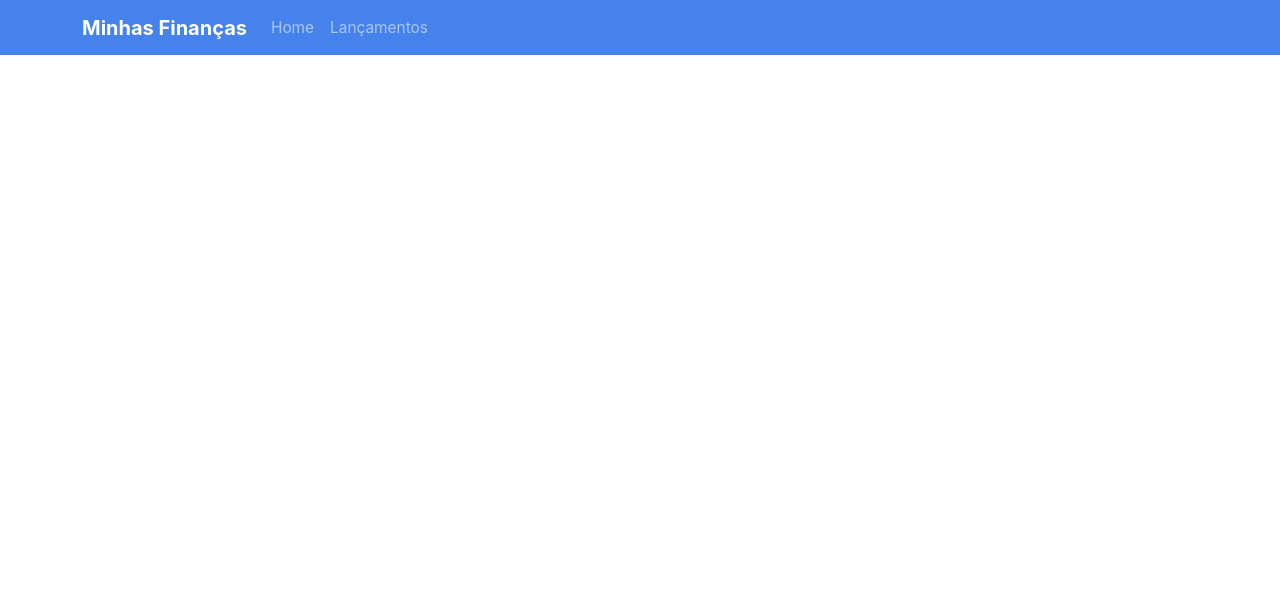
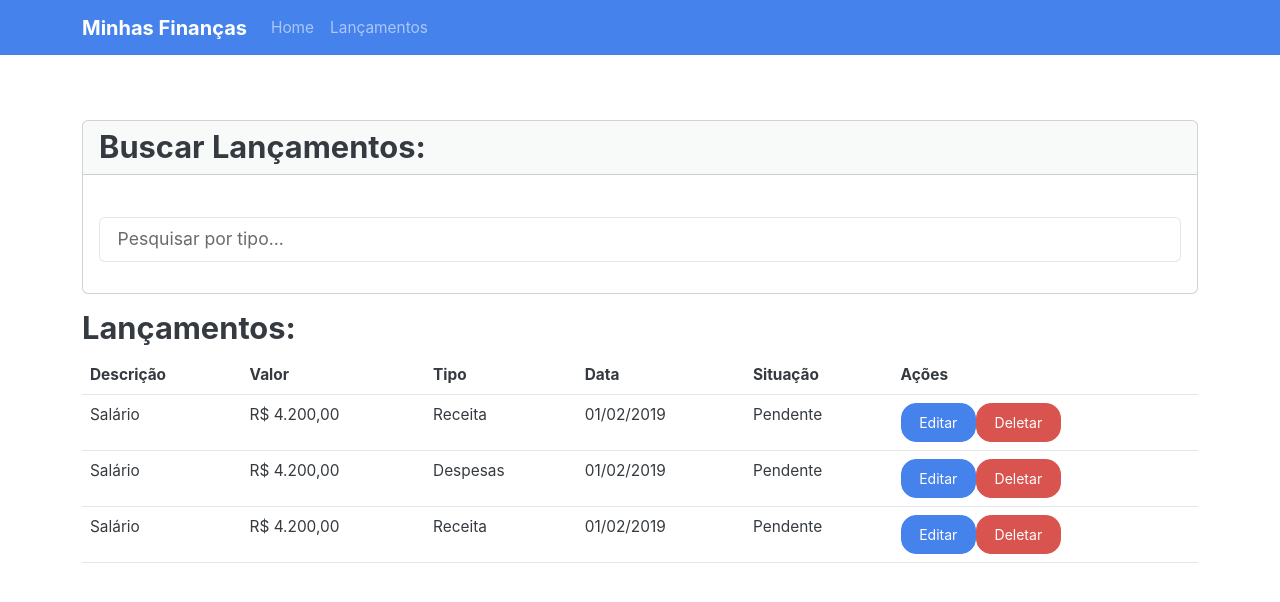
Before and after one commit to costaowillian/financial-organizer, a React (Create React App) app in the folder client/my-finances/: page /lancamentos in a window 1280 px wide. Shown: the top 602 px of the page. Built offline with nearby package versions, Linux system fonts and the light colour scheme.

Commit message:
feat: add releases conponent view

```diff
--- a/client/my-finances/src/main/routes.js
+++ b/client/my-finances/src/main/routes.js
@@ -5,6 +5,7 @@ import NavBar from "../components/navbar";
 const Login = lazy(() => import('../views/login'));
 const Cadastrar = lazy(() => import('../views/cadastrar'));
 const Home = lazy(() => import('../views/home'));
+const Lancamentos = lazy(() => import('../views/lancamentos/lancamentos'));
 
 function Router() {
     return (
@@ -15,6 +16,7 @@ function Router() {
                     <Route path="/" element={<Home />} />
                     <Route path="/login" element={<Login />} />
                     <Route path="/cadastrar" element={<Cadastrar />} />
+                    <Route path="/lancamentos" element={<Lancamentos />} />
                 </Routes>
             </Suspense>
         </BrowserRouter>
--- a/client/my-finances/src/views/cadastrar.js
+++ b/client/my-finances/src/views/cadastrar.js
@@ -3,6 +3,8 @@ import Card from "../components/card";
 import FormGroup from "../components/form-group";
 
 import { useNavigate } from "react-router-dom";
+import authService from "../services/authServices";
+import { mensagemError } from "../components/toastr";
 
 const Cadastrar = () => {
 
@@ -13,9 +15,60 @@ const Cadastrar = () => {
     const [senha, setSenha] = useState('');
     const [senhaConfirm, setSenhaConfirm] = useState('');
 
-    const enviar = (event) => {
+    const valida = () => {
+        if(nome.length == 0) {
+            mensagemError("Nome não pode ser vazio");
+            return false;
+        }
+        else if(email.length == 0 || !email.includes("@")) {
+            mensagemError("Digite um e-mail válida");
+            return false;
+        }
+        else if(senha.length == 0 || senha.length > 6) {
+            mensagemError("Digite uma senha válida");
+            return false;
+        }
+        else if(senhaConfirm.length == 0) {
+            mensagemError("Campom de confirmação não pode ser vazio!");
+            return;
+        } else if(senha !== senhaConfirm) {
+            mensagemError("A senha de confirmação deve ser a mesma do campo senha");
+            return false;
+        }
+        else {
+        return true;
+
+        }
+    }
+
+    const enviar = async (event) => {
         event.preventDefault();
-        console.log({ nome, email, senha, senhaConfirm });
+
+        if(!valida()) {
+            return;
+        }
+
+        let credentials = JSON.stringify({
+            "name": nome,
+            "email": email,
+            "password": senha,
+            "permissions": [ 1 ]
+        });
+
+        try {
+            const response = await authService.cadastrar(credentials);
+            if(response) {
+                navigate("/login");
+            }
+        } catch (e) {
+            if (e.response && e.response.data && e.response.data.message === 'E-mail already registered!') {
+                mensagemError("Já existe uma conta com esse E-mail ");
+            }
+
+            if(e.status == 403 || e.status == 500) {
+                mensagemError("Falha ao entrar, por favor tente novamente!");
+            }
+        }
     }
 
     return (
--- /dev/null
+++ b/client/my-finances/src/views/lancamentos/lancamentos.js
@@ -0,0 +1,71 @@
+import React, { useState } from 'react';
+import Card from '../../components/card';
+import FormGroup from '../../components/form-group';
+import LancamentoTable from './lancamentoTable';
+
+const Lancamentos = () => {
+
+    const dadosDaTabela = [
+        {
+            id: 1,
+            descricao: 'Salário',
+            valor: 'R$ 4.200,00',
+            tipo: 'Receita',
+            data: '01/02/2019',
+            situacao: 'Pendente'
+        },
+        {
+            id: 2,
+            descricao: 'Salário',
+            valor: 'R$ 4.200,00',
+            tipo: 'Despesas',
+            data: '01/02/2019',
+            situacao: 'Pendente'
+        },
+        {
+            id: 3,
+            descricao: 'Salário',
+            valor: 'R$ 4.200,00',
+            tipo: 'Receita',
+            data: '01/02/2019',
+            situacao: 'Pendente'
+        },
+    ];
+
+
+    const [searchText, setSearchText] = useState('');
+
+    const filteredData = dadosDaTabela.filter(item => item.tipo.toLowerCase().includes(searchText.toLowerCase()));
+
+    return (
+        <>
+            <Card title="Buscar Lançamentos:">
+                <div className="bs-component">
+                    <FormGroup htmlFor="search" >
+                        <input
+                            type="text"
+                            id='search'
+                            className="form-control"
+                            placeholder="Pesquisar por tipo..."
+                            value={searchText}
+                            onChange={e => setSearchText(e.target.value)}
+                        />
+                    </FormGroup>
+                </div>
+            </Card>
+            <div className="row">
+                <div className="col-lg-12">
+                    <div className="page-header">
+                        <h3 id="tables">Lançamentos:</h3>
+                    </div>
+
+                    <div className="bs-component">
+                        <LancamentoTable  data={filteredData} />
+                    </div>
+                </div>
+            </div>
+        </>
+    );
+};
+
+export default Lancamentos;
```
